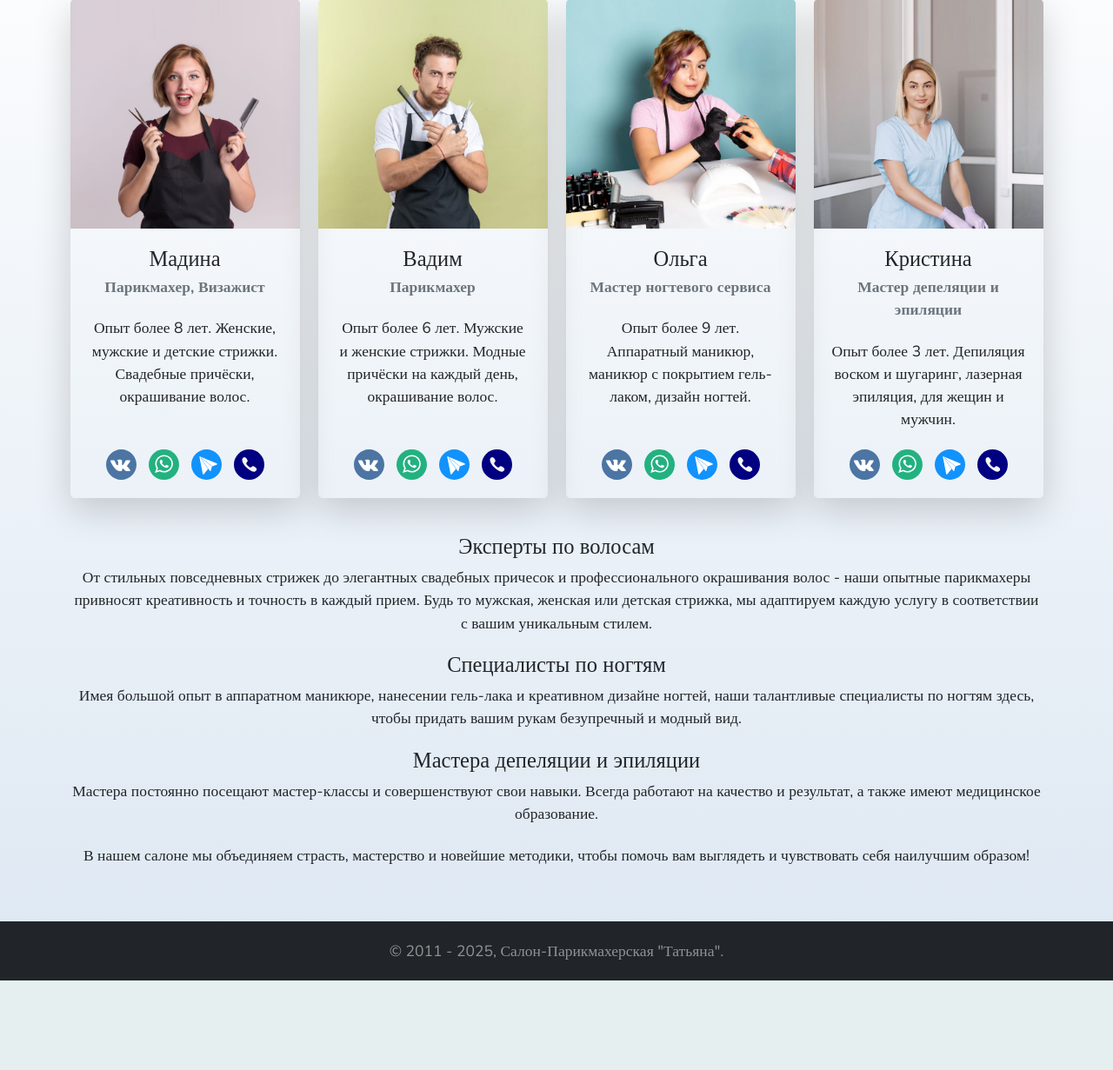
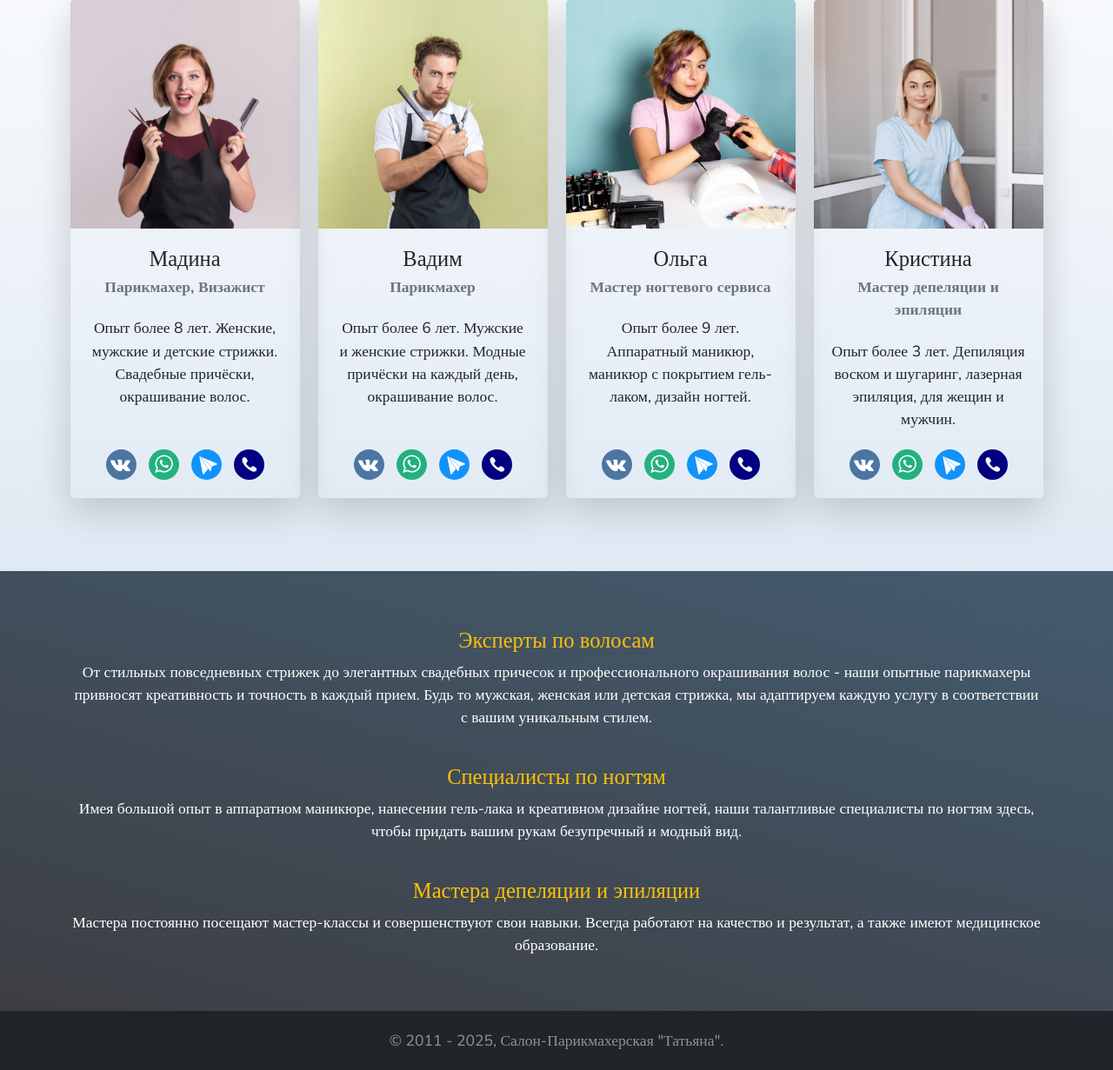
Before and after one commit to TasmanianCat/BeautySalon, a PHP site: page /team.php in a window 1280 px wide. Shown: the part 673-1904 px from the top of the page at 87% size. Before the commit the page ends 1801 px from the top, so only its background shows below. Run offline with PHP 8.4, Linux system fonts and the light colour scheme.

Commit message:
Fixed some bugs

```diff
--- a/contact.php
+++ b/contact.php
@@ -91,7 +91,7 @@
 
                 <div class="d-block">
                   <label class="fs-5 form-label text-secondary" for="message">Текст вашего сообщения</label>
-                  <textarea class="form-control" id="message" name="message" rows="6"></textarea>
+                  <textarea class="fs-5 form-control" id="message" name="message" rows="6"></textarea>
                 </div>
 
                 <div class="form-check">
--- a/team.php
+++ b/team.php
@@ -64,7 +64,7 @@
   </header>
   <!-- Main -->
   <main class="main">
-    <div class="main-content main-content--bg-light container-fluid d-block py-4 px-1">
+    <div class="main-content main-content--bg-light container-fluid d-block pt-4 pb-5 px-1">
       <div class="container d-block mx-auto py-5">
         <div class="main-content-description d-block mb-5">
           <!-- <h2 class="text-center fw-bold mb-2"><?php echo $nav_links[1]["title"]; ?></h2> -->
@@ -111,15 +111,17 @@
             }
           ?>
         </div>
-
-        <div class="main-content-description d-block mt-5">
-          <h3 class="text-center">Эксперты по волосам</h3>
-          <p class="text-center mb-4">От стильных повседневных стрижек до элегантных свадебных причесок и профессионального окрашивания волос - наши опытные парикмахеры привносят креативность и точность в каждый прием. Будь то мужская, женская или детская стрижка, мы адаптируем каждую услугу в соответствии с вашим уникальным стилем.</p>
-          <h3 class="text-center">Специалисты по ногтям</h3>
-          <p class="text-center mb-4">Имея большой опыт в аппаратном маникюре, нанесении гель-лака и креативном дизайне ногтей, наши талантливые специалисты по ногтям здесь, чтобы придать вашим рукам безупречный и модный вид.</p>
-          <h3 class="text-center">Мастера депеляции и эпиляции</h3>
-          <p class="text-center mb-4">Мастера постоянно посещают мастер-классы и совершенствуют свои навыки. Всегда работают на качество и результат, а также имеют медицинское образование.</p>
-          <p class="text-center mb-0">В нашем салоне мы объединяем страсть, мастерство и новейшие методики, чтобы помочь вам выглядеть и чувствовать себя наилучшим образом!</p>
+      </div>
+    </div>
+    <div class="main-content bg-dark--gradient container-fluid d-block py-4 px-1">
+      <div class="container d-block mx-auto py-5">
+        <div class="main-content-description d-block mt-1">
+          <h3 class="text-center text-warning">Эксперты по волосам</h3>
+          <p class="text-center text-white mb-5">От стильных повседневных стрижек до элегантных свадебных причесок и профессионального окрашивания волос - наши опытные парикмахеры привносят креативность и точность в каждый прием. Будь то мужская, женская или детская стрижка, мы адаптируем каждую услугу в соответствии с вашим уникальным стилем.</p>
+          <h3 class="text-center text-warning">Специалисты по ногтям</h3>
+          <p class="text-center text-white mb-5">Имея большой опыт в аппаратном маникюре, нанесении гель-лака и креативном дизайне ногтей, наши талантливые специалисты по ногтям здесь, чтобы придать вашим рукам безупречный и модный вид.</p>
+          <h3 class="text-center text-warning">Мастера депеляции и эпиляции</h3>
+          <p class="text-center text-white mb-0">Мастера постоянно посещают мастер-классы и совершенствуют свои навыки. Всегда работают на качество и результат, а также имеют медицинское образование.</p>
         </div>
       </div>
     </div>
```
